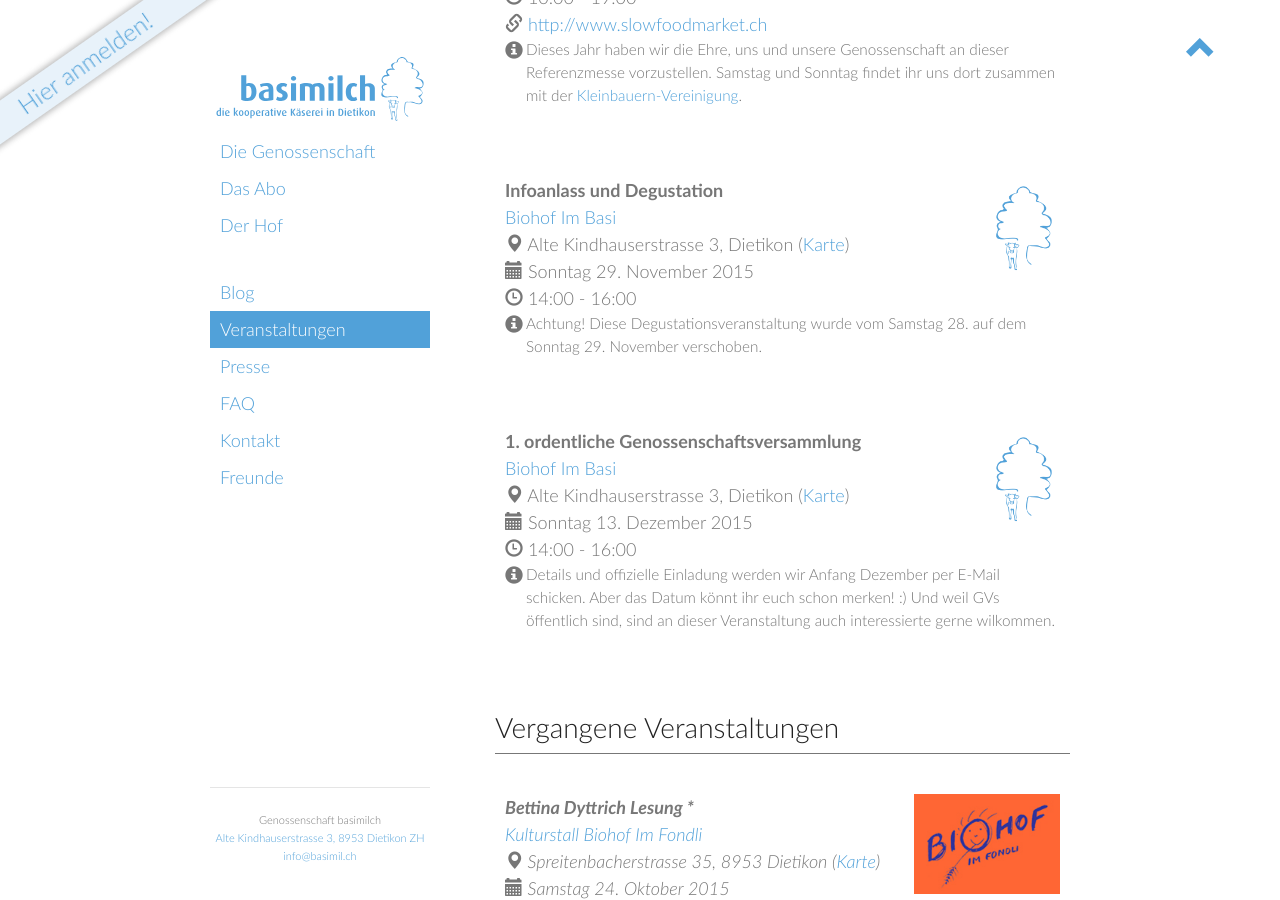
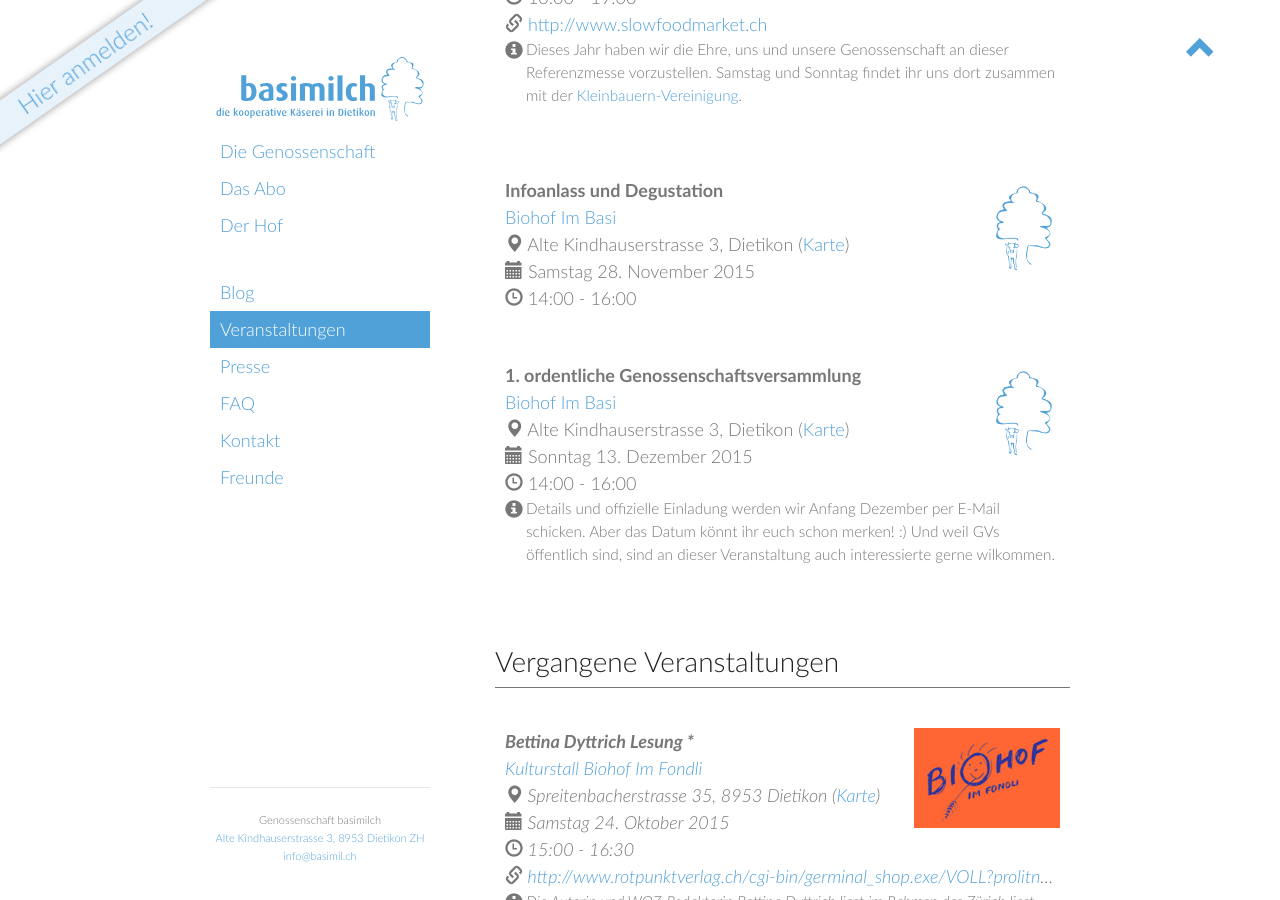
Before and after one commit to vryser/basimilch.github.io, a Jekyll site: the page built from pages/040-veranstaltungen.md, in a window 1280 px wide and 900 px high, scrolled down 808 px. Built offline with Jekyll 4.4.1, drawn with Linux system fonts in a browser that asks for light colours.

Commit message:
Revert "change: update date of 29. Nov event"
This reverts commit bfed66e9dd3ec9d4a50a2bd9cc6708f9d2ce7e45.

Conflicts:
	_data/events.yml

```diff
--- a/_data/events.yml
+++ b/_data/events.yml
@@ -111,16 +111,13 @@
     [Kleinbauern-Vereinigung](/freunde/#kleinbauern-vereinigung).
 
 - title:      Infoanlass und Degustation
-  start:      2015-11-29 14:00:00 +0100
-  end:        2015-11-29 16:00:00 +0100
+  start:      2015-11-28 14:00:00 +0100
+  end:        2015-11-28 16:00:00 +0100
   place:      Biohof Im Basi
   image:      logos/basimilch_avatar.png
   place_url:  /kontakt/
   address:    Alte Kindhauserstrasse 3, Dietikon
   map_url:    https://www.google.ch/maps/place/Alte+Kindhauserstrasse+3+8953+Dietikon+Switzerland
-  info: >
-    Achtung! Diese Degustationsveranstaltung wurde vom Samstag 28. auf
-    dem Sonntag 29. November verschoben.
 
 - title:      1. ordentliche Genossenschaftsversammlung
   start:      2015-12-13 14:00:00 +0100
```
